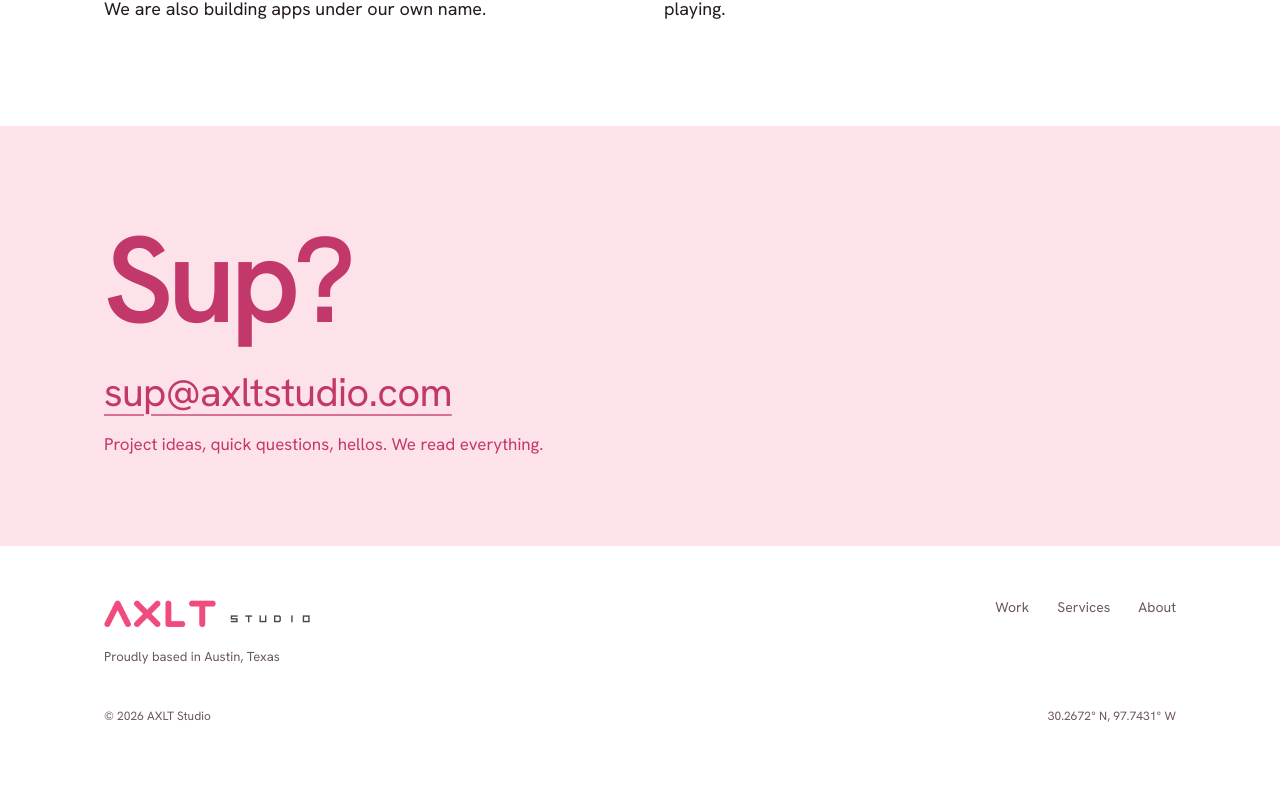
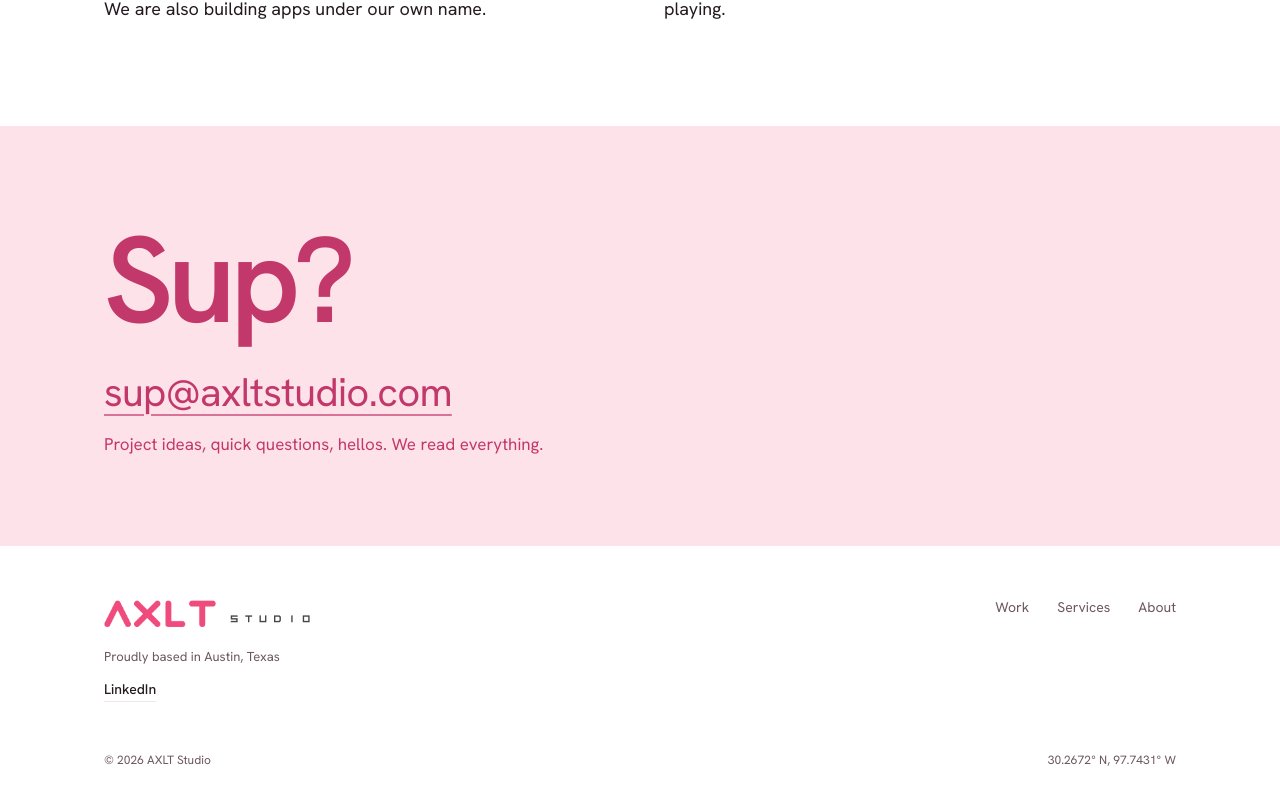
Before and after one commit to AXLT-Studio/axltstudiocom, a Next.js app: page /about in a window 1280 px wide. Shown: the part 2624-3427 px from the top of the page. Before the commit the page ends 3383 px from the top, so only its background shows below. Built offline with nearby package versions, Linux system fonts and the light colour scheme; no server answers.

Commit message:
Update site-chrome.tsx

```diff
--- a/src/app/site-chrome.tsx
+++ b/src/app/site-chrome.tsx
@@ -19,7 +19,7 @@ export function Footer() {
   </section>
   <div className={`${styles.container} ${styles.footer}`}>
   <div className={styles.footerTop}>
-   <div><Link href="/" className={styles.wordmark} aria-label="AXLT Studio home"><span className={styles.footerLogoFrame}><Image src={horizontalLogo} alt="AXLT" className={styles.footerLogo} sizes="144px" /></span><span className={`${inversionz.className} ${styles.footerStudio}`}>Studio</span></Link><p>Proudly based in Austin, Texas</p></div>
+   <div><Link href="/" className={styles.wordmark} aria-label="AXLT Studio home"><span className={styles.footerLogoFrame}><Image src={horizontalLogo} alt="AXLT" className={styles.footerLogo} sizes="144px" /></span><span className={`${inversionz.className} ${styles.footerStudio}`}>Studio</span></Link><p>Proudly based in Austin, Texas</p><a href="https://www.linkedin.com/company/axlt-studio/" className={styles.textLink} target="_blank" rel="noopener noreferrer">LinkedIn</a></div>
    <nav aria-label="Footer navigation"><Link href="/work">Work</Link><Link href="/services">Services</Link><Link href="/about">About</Link></nav>
   </div>
   <div className={styles.footerBottom}><span>© 2026 AXLT Studio</span><span>30.2672° N, 97.7431° W</span></div>
```
